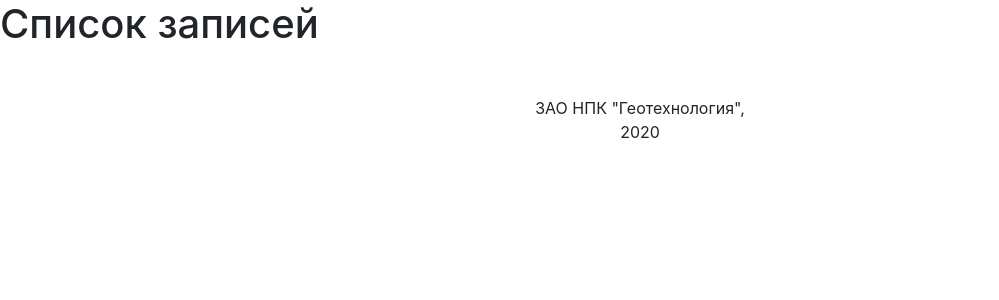
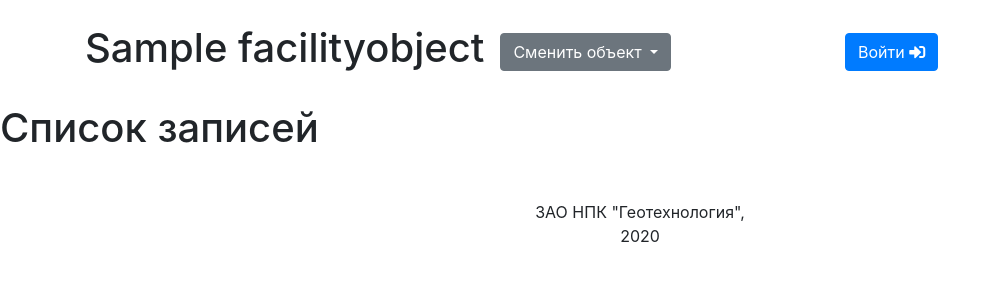
Before and after one commit to privategspot/movementcontrol, a Django app: a page that uses main/templates/includes/page-header.html in a window 1280 px wide. Shown: the top 300 px of the page, without its empty margins (0-999 px from the left). Run offline with Django 3.2, Linux system fonts and the light colour scheme; tables that the repository leaves empty hold one stand-in row (values such as "Sample post"); some libraries are stand-ins or nearby versions.

Commit message:
Added auth to page header

```diff
--- a/main/templates/includes/page-header.html
+++ b/main/templates/includes/page-header.html
@@ -7,5 +7,41 @@
 Для лучшей семантики настоятельно не рекомендуется удалять тег header
 Всё содержимое шапки сайта должно находиться внутри этого тега
 {% endcomment %}
-<header>
+<header class="container-lg">
+  <div class="row mb-4 align-items-center justify-content-between">
+    <div class="col-md-8 mt-4">
+      <div class="d-flex align-items-center mr-2">
+        <h1>{{ header }}</h1>
+        <div class="dropdown ml-3">
+          <a class="btn btn-secondary dropdown-toggle" href="#" role="button" id="dropdownMenuLink" data-toggle="dropdown" aria-haspopup="true" aria-expanded="false">
+            Сменить объект
+          </a>
+
+          <div class="dropdown-menu" aria-labelledby="dropdownMenuLink">
+            {% for facility in facilities %}
+            {% if facility.name == related_facility.name %}
+            <a class="dropdown-item active" href="{{ facility.get_absolute_url }}">{{ facility.name }}</a>
+            {% else %}
+            <a class="dropdown-item" href="{{ facility.get_absolute_url }}">{{ facility.name }}</a>
+            {% endif %}
+            {% endfor %}
+          </div>
+        </div>
+      </div>
+    </div>
+    <div class="col-md-4 mt-4">
+      <div class="d-flex align-items-center ">
+        {% if user.is_authenticated %}
+        <span style="font-size: 1.2rem;">Добро пожаловать, {{ user }}</span>
+        <a href="{% url 'logout' %}" class="btn btn-primary ml-2">
+          Выйти <i class="fas fa-sign-out-alt"></i>
+        </a>
+        {% else %}
+        <a href="{% url 'login' %}" class="btn btn-primary">
+          Войти <i class="fas fa-sign-in-alt"></i>
+        </a>
+        {% endif %}
+      </div>
+    </div>
+  </div>
 </header>
```
Also changed, not shown: main/templates/registration/login.html (added, +22 -0 lines).
